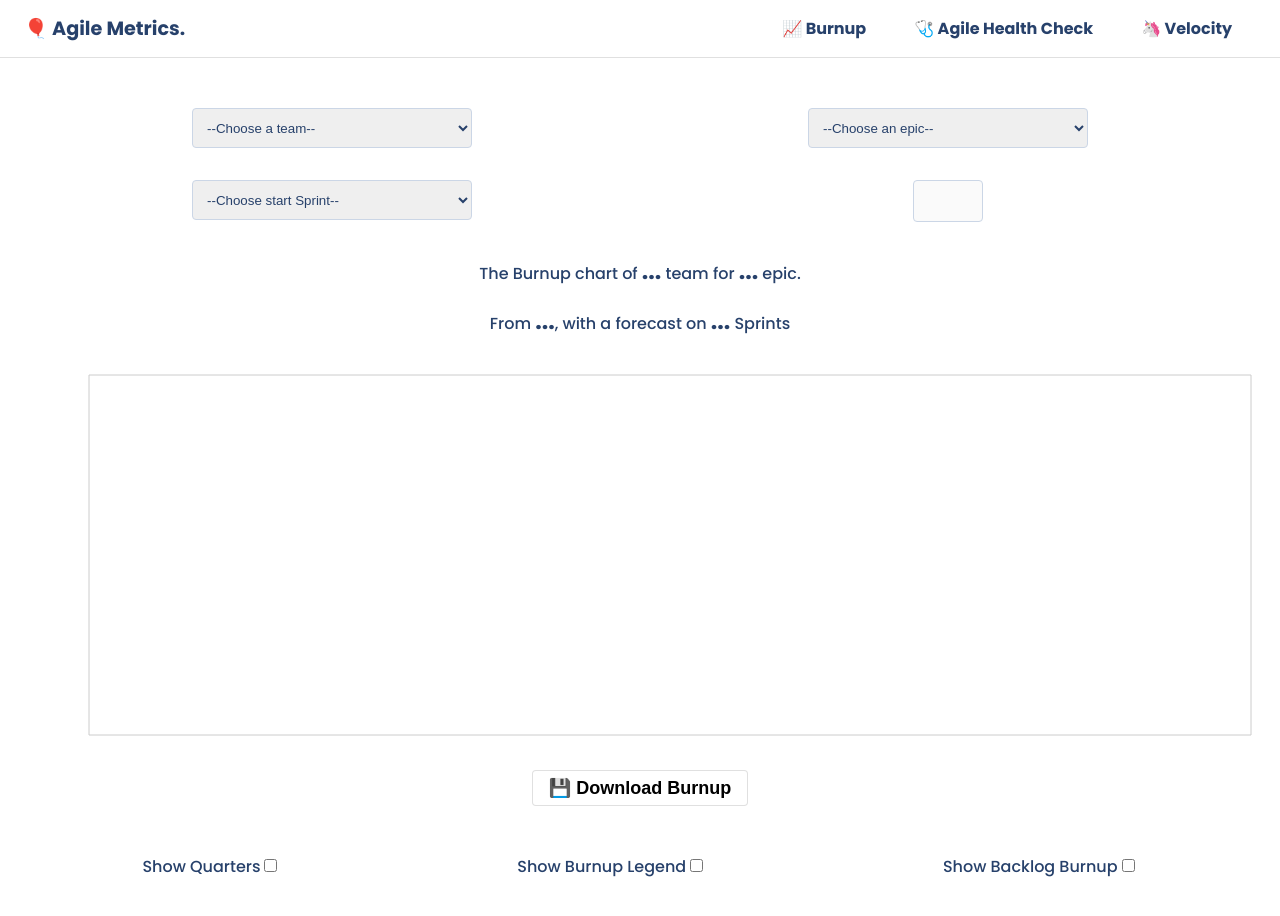
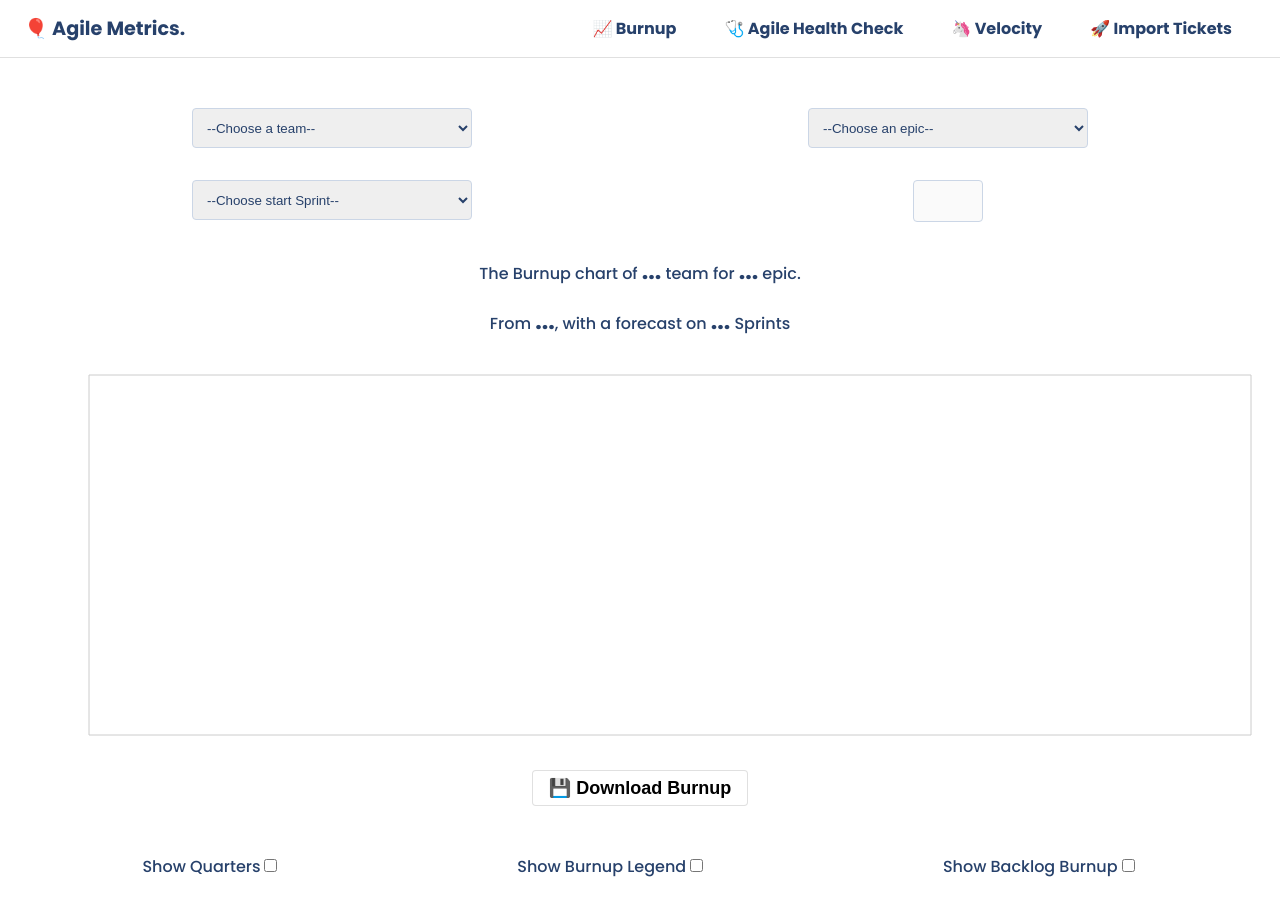
Before and after one commit to guyoome/agile-metrics, a React (Create React App) app: page / in a window 1280 px wide. Shown: the top 916 px of the page. Built offline with nearby package versions, Linux system fonts and the light colour scheme.

Commit message:
Add import tickets in Navbar

```diff
--- a/src/components/Navbar.js
+++ b/src/components/Navbar.js
@@ -29,6 +29,7 @@ const Navbar = () => {
                     <li> <span  onClick={() => navigate("/burnup")}>📈 Burnup</span> </li>
                     <li> <span onClick={() => navigate("/health-check-multi")}>🩺 Agile Health Check</span> </li>
                     <li> <span onClick={() => navigate("/velocity")}>🦄 Velocity</span> </li>
+                    <li> <span onClick={() => navigate("/import")}>🚀 Import Tickets</span> </li>
                 </ul>
             </div>
         </nav>
--- a/src/index.js
+++ b/src/index.js
@@ -12,6 +12,7 @@ import Burnup from './Burnup/Burnup';
 import HealthCheck from './HealthCheck/HealthCheck';
 import GlobalHealthCheck from './HealthCheck/GlobalHealthCheck';
 import Commitment from './Velocity/Commitment';
+import Import from './Import/Import';
 
 
 ReactDOM.render(
@@ -24,6 +25,7 @@ ReactDOM.render(
           <Route path="health-check" element={<HealthCheck />} />
           <Route path="health-check-multi" element={<GlobalHealthCheck />}/>
           <Route path="velocity" element={<Commitment />}/>
+          <Route path="import" element={<Import />}/>
         </Route>
       </Routes>
     </BrowserRouter>
```
